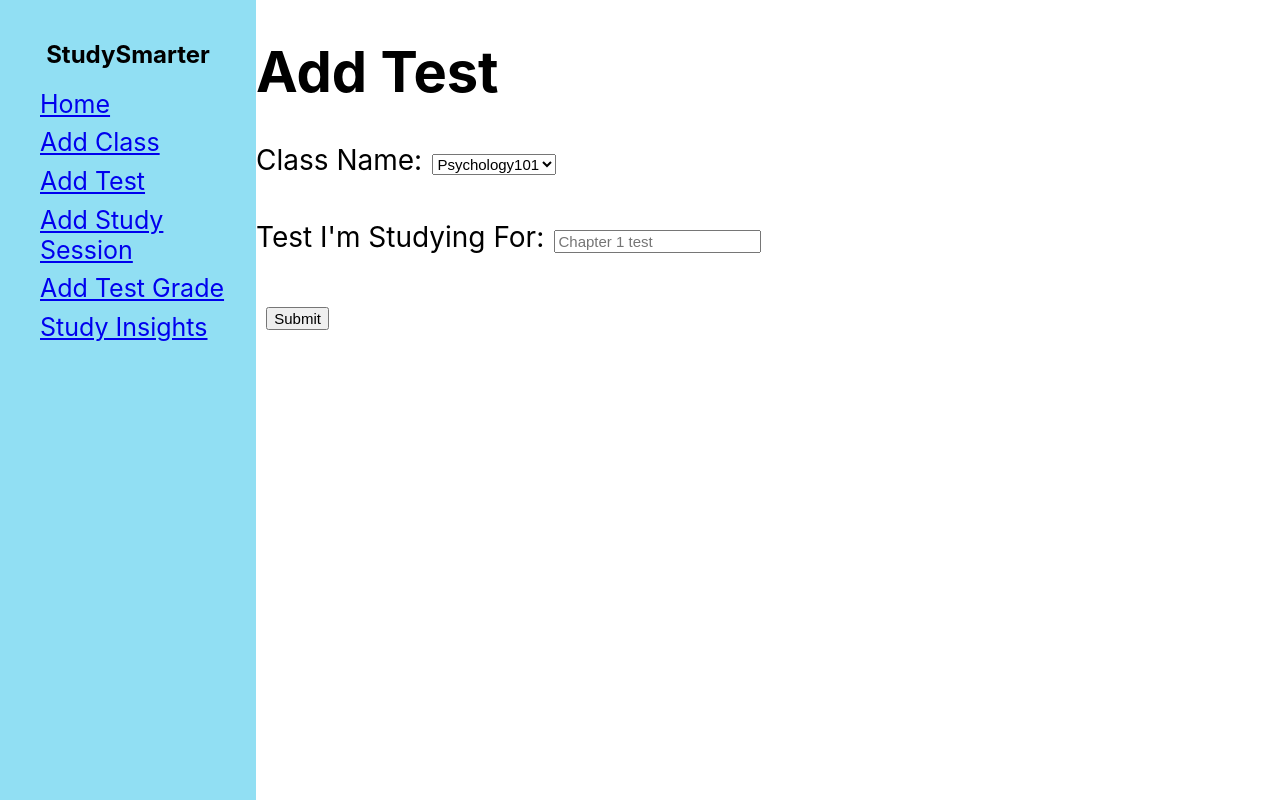
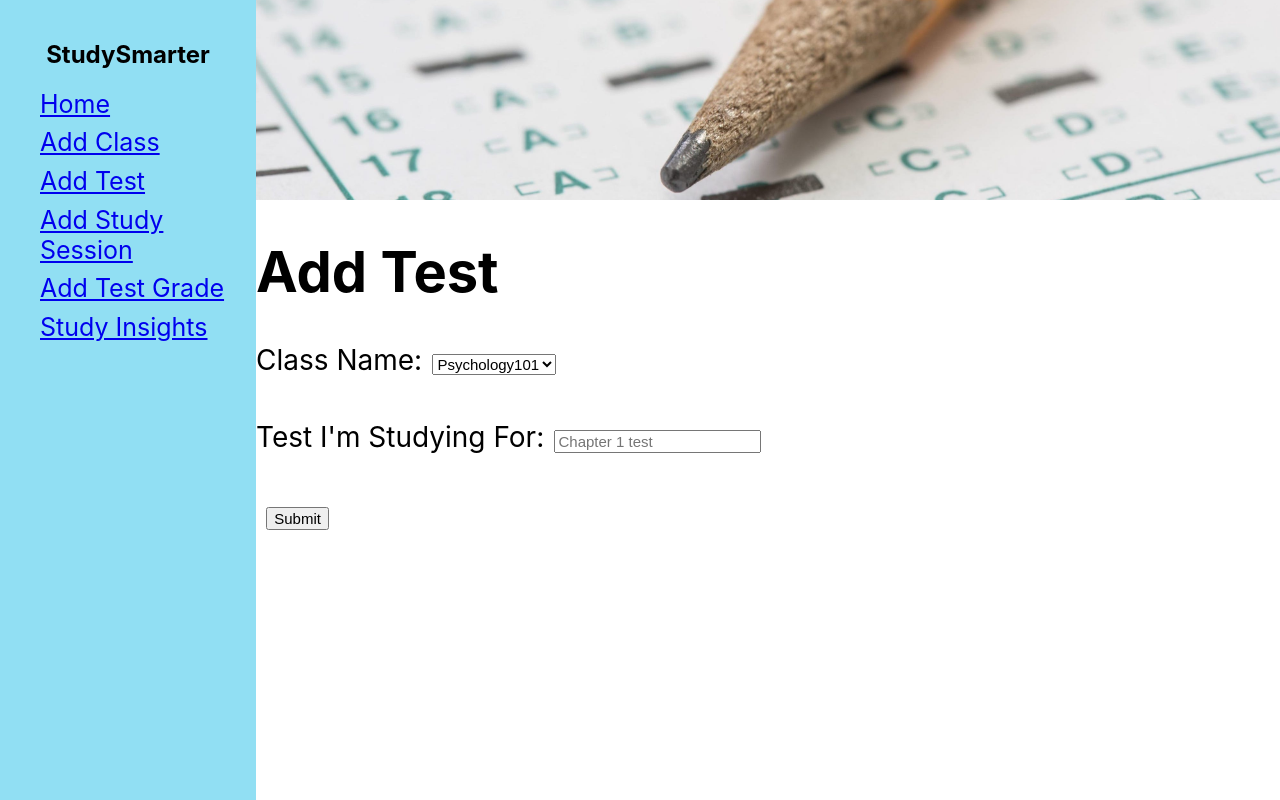
Before and after one commit to cparch/studySmarter, a React (Create React App) app: page /addtest in a window 1280 px wide. Built offline with nearby package versions, Linux system fonts and the light colour scheme.

Commit message:
Add header image to addTest.js

```diff
--- a/src/Components/AddTest.css
+++ b/src/Components/AddTest.css
@@ -0,0 +1,8 @@
+.headerImage {
+  background-image: url('../Images/scantronImg.jpg');
+  height: 200px;
+  background-position: center;
+  background-repeat: no-repeat;
+  background-size: cover;
+  position: relative;
+}
--- a/src/Components/AddTest.js
+++ b/src/Components/AddTest.js
@@ -1,9 +1,11 @@
 import React from 'react';
+import './AddTest.css';
 
 const AddTest = (props) => {
 
   return(
     <div>
+      <div className='headerImage'/>
       <form onSubmit={props.AddTestSubmitBtnHandler}>
         <label>
             <h1>Add Test</h1>
```
Also changed, not shown: src/Images/scantronImg.jpg (added).
